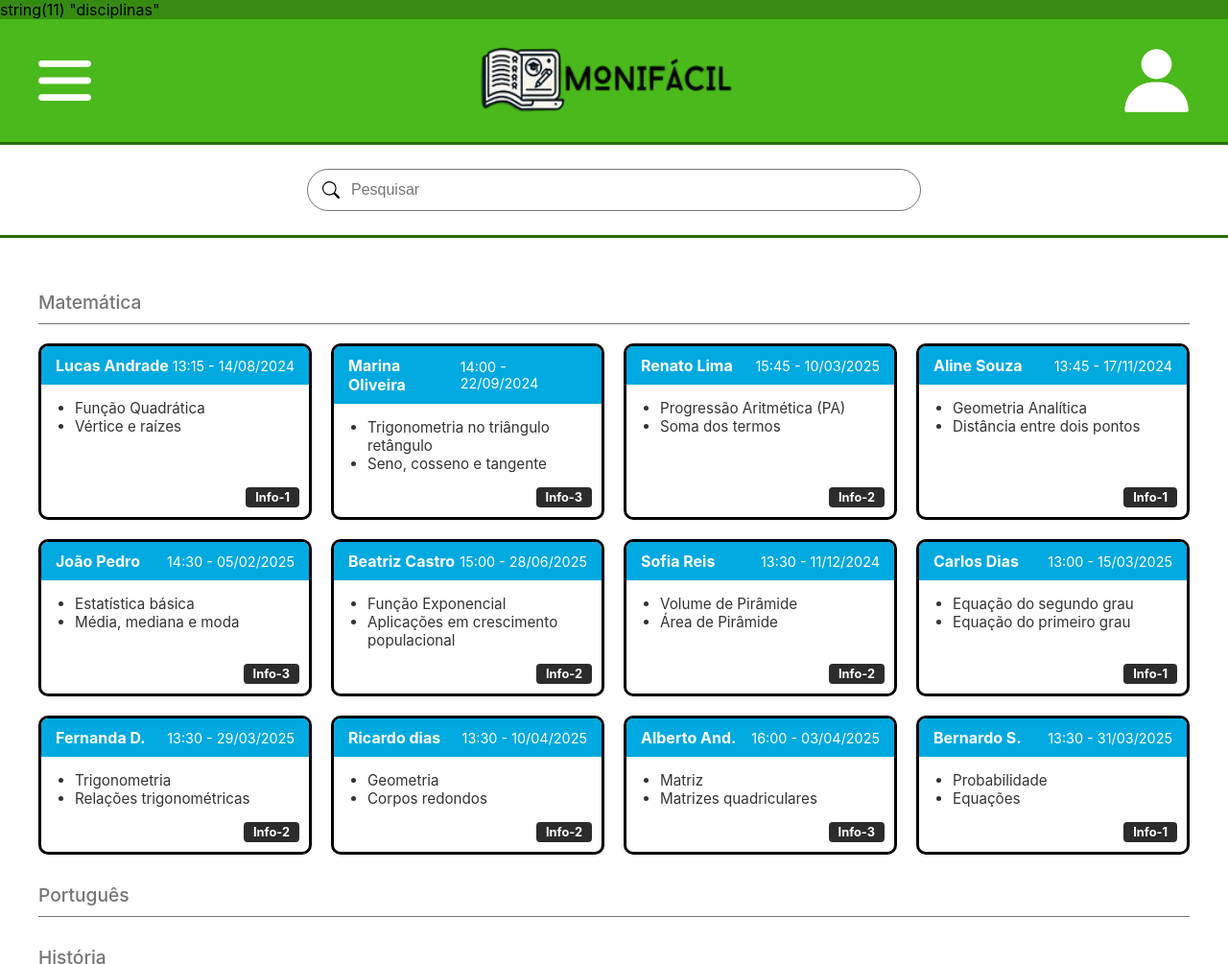
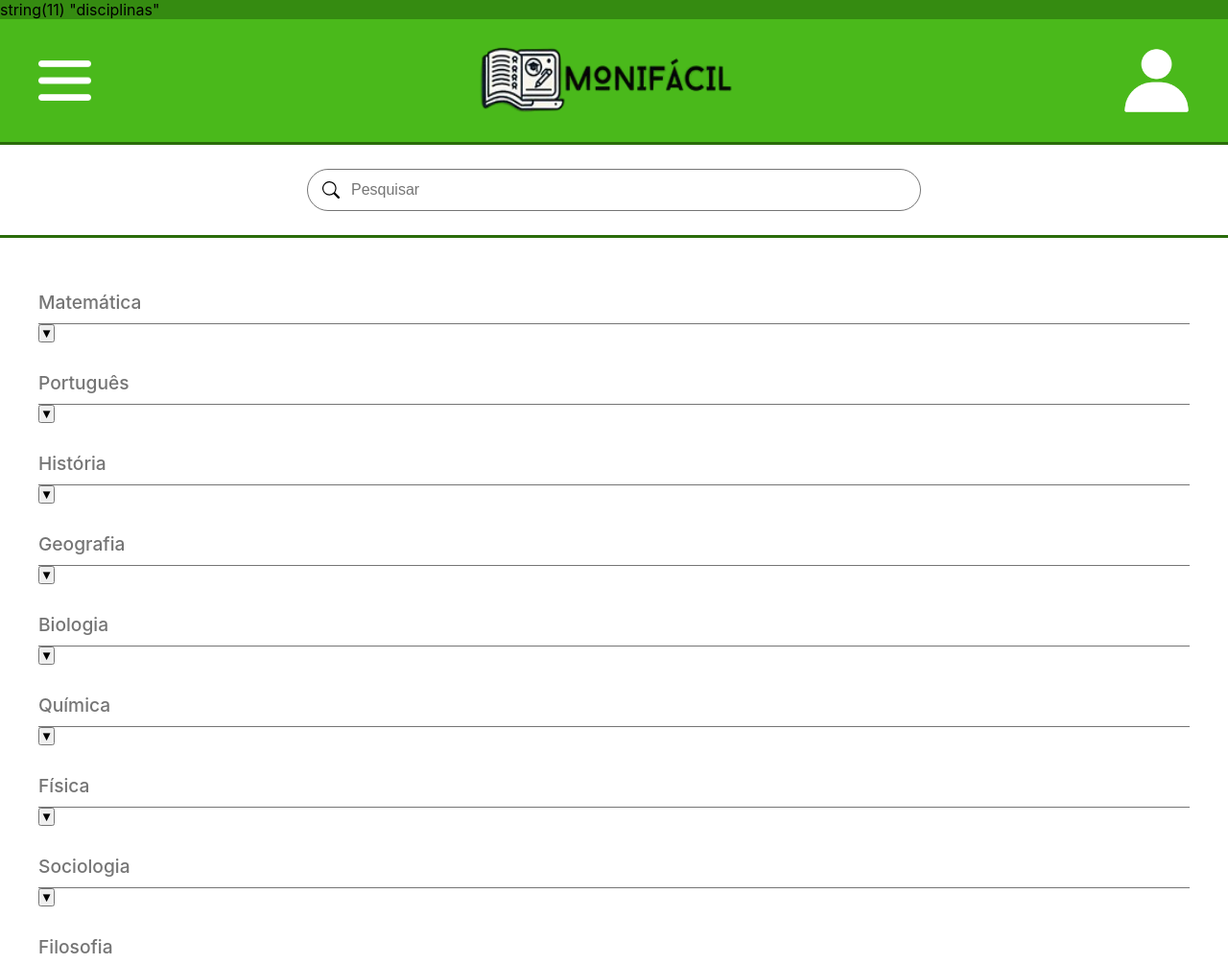
Before and after one commit to izabela-bee/projetec, a PHP site: page /disciplinas in a window 1280 px wide. Shown: the whole page at 96% size. Run offline with PHP 8.4, Linux system fonts and the light colour scheme.

Commit message:
Update disciplinas.php

```diff
--- a/Projeto/pages/disciplinas.php
+++ b/Projeto/pages/disciplinas.php
@@ -12,9 +12,12 @@ include_once "header.php";
         </div>
         <div class="disciplina">
             <section class="disciplina-secao">
+                <div class="disciplina-header">
                     <h2 class="disciplina-titulo">Matemática</h2>
+                    <button class="toggle-btn" data-target="matematica-cards">▼</button>
+                </div>
 
-                <div class="cards-container">
+                <div class="cards-container" id="cards-matematica" data-closed="true">
 
                     <article class="card-monitoria matematica-card">
                         <header class="card-cabecalho">
@@ -236,41 +239,89 @@ include_once "header.php";
             </section>
 
             <section class="disciplina-secao">
+                <div class="disciplina-header">
                     <h2 class="disciplina-titulo">Português</h2>
+                    <button class="toggle-btn" type="button">▼</button>
+                </div>
+                <div class="cards-container" id="cards-portugues" data-closed="true">
+
+                </div>
             </section>
 
             <section class="disciplina-secao">
+                <div class="disciplina-header">
                     <h2 class="disciplina-titulo">História</h2>
+                    <button class="toggle-btn" type="button">▼</button>
+                </div>
+                <div class="cards-container" id="cards-historia" data-closed="true">
+
+                </div>
             </section>
 
             <section class="disciplina-secao">
+                <div class="disciplina-header">
                     <h2 class="disciplina-titulo">Geografia</h2>
+                    <button class="toggle-btn" type="button">▼</button>
+                </div>
+                <div class="cards-container" id="cards-geografia" data-closed="true">
+
+                </div>
             </section>
 
             <section class="disciplina-secao">
+                <div class="disciplina-header">
                     <h2 class="disciplina-titulo">Biologia</h2>
+                    <button class="toggle-btn" type="button">▼</button>
+                </div>
+                <div class="cards-container" id="cards-biologia" data-closed="true">
+
+                </div>
             </section>
 
             <section class="disciplina-secao">
+                <div class="disciplina-header">
                     <h2 class="disciplina-titulo">Química</h2>
+                    <button class="toggle-btn" type="button">▼</button>
+                </div>
+                <div class="cards-container" id="cards-quimica" data-closed="true">
+
+                </div>
             </section>
 
             <section class="disciplina-secao">
+                <div class="disciplina-header">
                     <h2 class="disciplina-titulo">Física</h2>
+                    <button class="toggle-btn" type="button">▼</button>
+                </div>
+                <div class="cards-container" id="cards-fisica" data-closed="true">
+
+                </div>
             </section>
 
             <section class="disciplina-secao">
+                <div class="disciplina-header">
                     <h2 class="disciplina-titulo">Sociologia</h2>
+                    <button class="toggle-btn" type="button">▼</button>
+                </div>
+                <div class="cards-container" id="cards-sociologia" data-closed="true">
+
+                </div>
             </section>
 
             <section class="disciplina-secao">
+                <div class="disciplina-header">
                     <h2 class="disciplina-titulo">Filosofia</h2>
+                    <button class="toggle-btn" type="button">▼</button>
+                </div>
+                <div class="cards-container" id="cards-filosofia" data-closed="true">
+
+                </div>
             </section>
         </div>
     </main>
 
 <?php
-    $scripts = ['menu'];
+    $scripts = ['menu','pagesJS/disciplina'];
     include_once "footer.php";
 
 ?>
```
Lines whose indentation alone changed are shown as unchanged.
